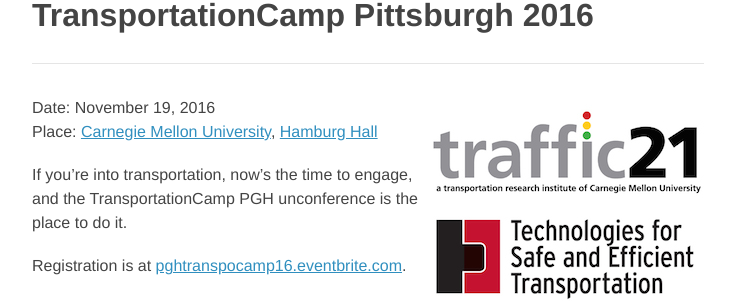
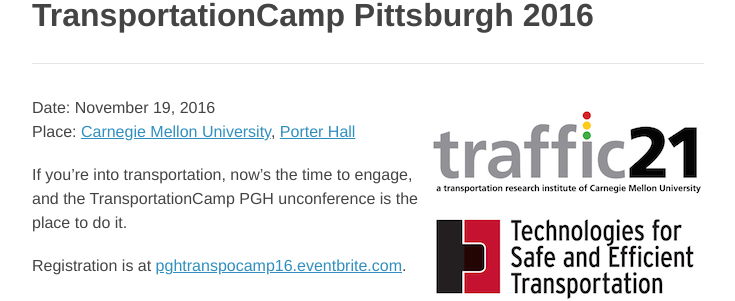
Before and after one commit to transpocamp/transportationcamp.org, a Jekyll site: the page built from events/pgh-2016/index.markdown, in a window 1280 px wide. Shown: the part 249-550 px from the top of the page, without its empty margins (272-1007 px from the left). Built offline with Jekyll 4.4.1, drawn with Linux system fonts in a browser that asks for light colours; nearby versions of some CDN libraries.

Commit message:
change PGH location

```diff
--- a/events/pgh-2016/index.markdown
+++ b/events/pgh-2016/index.markdown
@@ -8,7 +8,7 @@
 published: true
 ---
 <img src="t21.jpg" style="float:right;width:272px;height:272px;">Date: November 19, 2016<br>
-Place: [Carnegie Mellon University](http://www.cmu.edu/), [Hamburg Hall](http://www.cmu.edu/cdfd/heinz-hamburg-hall/)
+Place: [Carnegie Mellon University](http://www.cmu.edu/), [Porter Hall](http://www.myatlascms.com/map/index.php?id=192#!s/key=Porter%20Hall?m/72750)
 
 If you’re into transportation, now’s the time to engage, and the TransportationCamp PGH unconference is the place to do it.
 
@@ -22,4 +22,4 @@
 
 Bring your ideas and lead a session! Be a part of shaping the explosive pace of change in technology, shared use mobility, the integration of transportation and the built environment, and a host of other issues. Join us November 19, and watch this space for updates. Welcome to the Burgh!
 
-<iframe src="https://www.google.com/maps/embed?pb=!1m18!1m12!1m3!1d3036.4048004074466!2d-79.94774818460326!3d40.444176679361895!2m3!1f0!2f0!3f0!3m2!1i1024!2i768!4f13.1!3m3!1m2!1s0x8834f2216691d98f%3A0x4bee170862d2ca08!2sHamburg+Hall!5e0!3m2!1sen!2sus!4v1466707341844" width="680" height="340" frameborder="0" style="border:0" allowfullscreen></iframe>
+<iframe src="https://www.google.com/maps/embed?pb=!1m16!1m12!1m3!1d3036.4762200321534!2d-79.94707243460327!3d40.44259562936226!2m3!1f0!2f0!3f0!3m2!1i1024!2i768!4f13.1!2m1!1sporter+hall+carnegie+mellon!5e0!3m2!1sen!2sus!4v1471321519621" width="680" height="340" frameborder="0" style="border:0" allowfullscreen></iframe>
```
Also changed, not shown: 1 other file.
